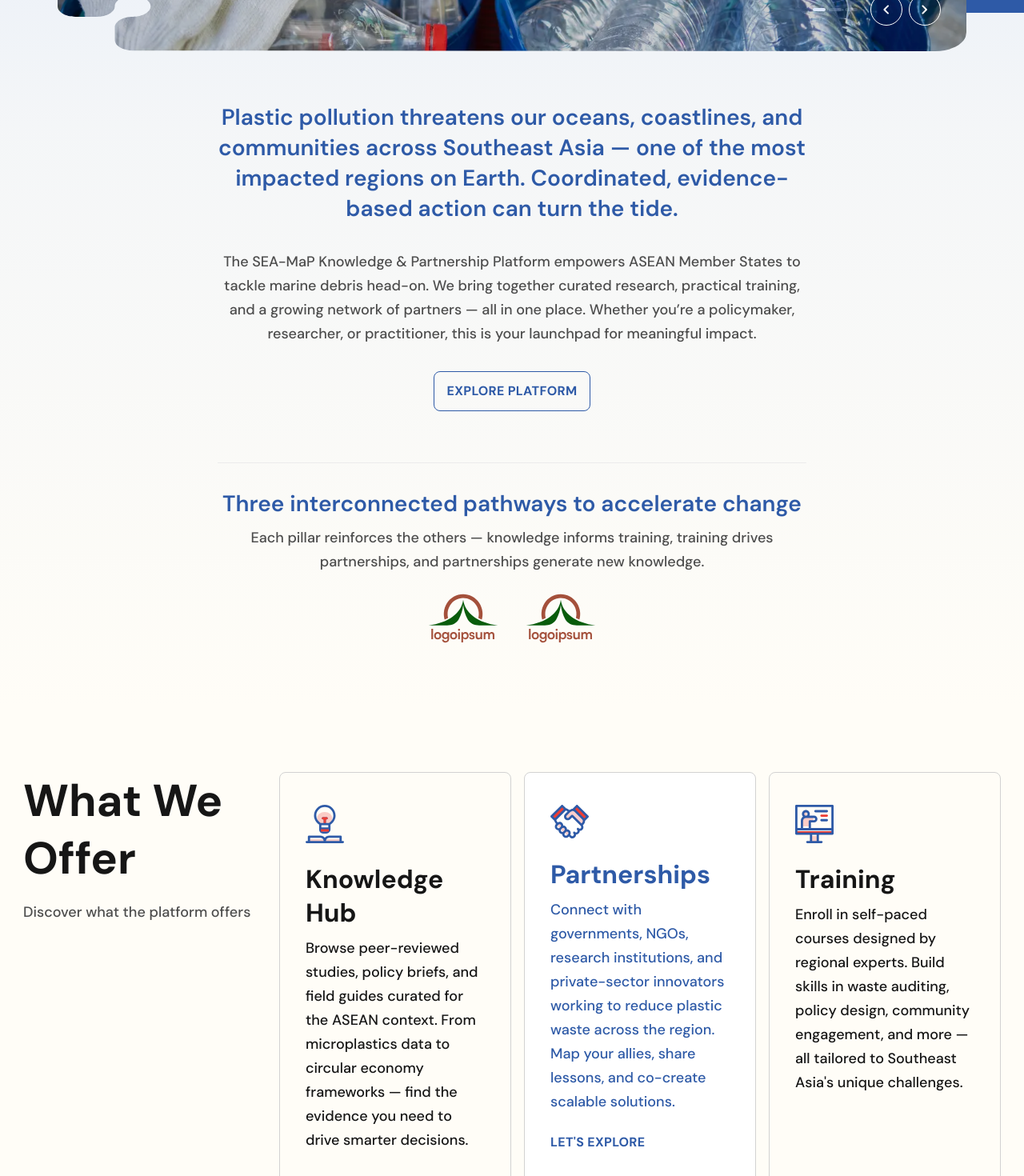
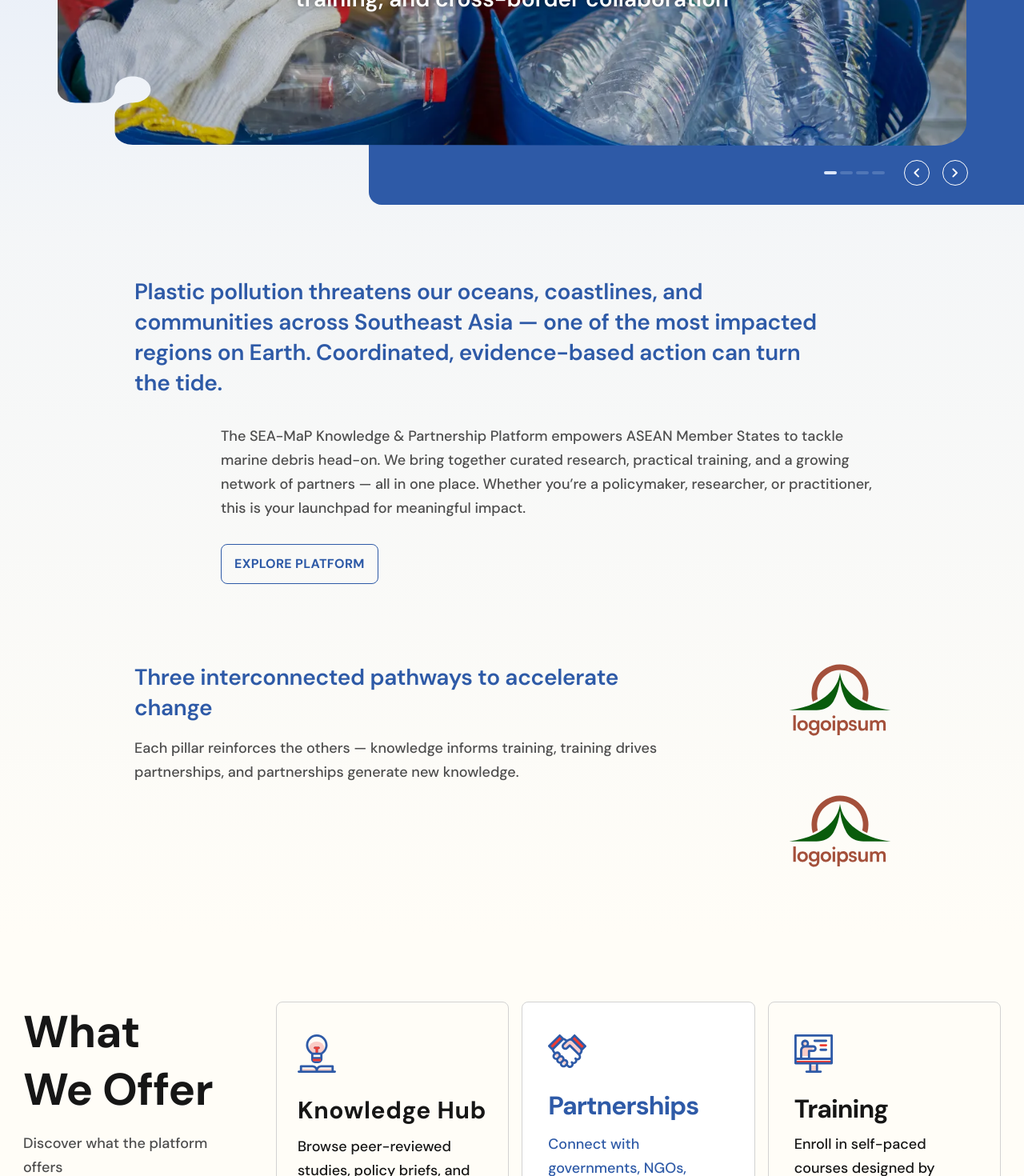
Before and after one commit to andikaflying/asean-plastics, a Next.js app: page / in a window 1280 px wide. Shown: the part 560-2030 px from the top of the page at 80% size. Built offline with nearby package versions, Linux system fonts and the light colour scheme.

Commit message:
style: styling top page on homepage

```diff
--- a/src/app/(site)/contact/page.tsx
+++ b/src/app/(site)/contact/page.tsx
@@ -14,7 +14,7 @@ export default function ContactPage() {
   return (
     <>
       <ContactHero />
-      <Container className="py-8 lg:py-14">
+      <Container className="py-8 lg:py-[3.375rem]">
         <div className="grid grid-cols-1 gap-8 lg:grid-cols-[495fr_598fr] lg:gap-[8.0625rem]">
           <ContactIntro />
           <ContactForm />
--- a/src/app/(site)/page.tsx
+++ b/src/app/(site)/page.tsx
@@ -22,9 +22,9 @@ export default function HomePage() {
       <div className="to-surface relative isolate overflow-hidden bg-gradient-to-b from-blue-100 via-blue-100/30">
         <div
           aria-hidden="true"
-          className="absolute top-0 right-0 -z-10 h-[28rem] w-[65%] rounded-bl-[6rem] bg-blue-500 sm:h-[36rem]"
+          className="absolute top-0 right-0 -z-10 h-[51rem] w-[64%] rounded-bl-[1rem] bg-blue-500"
         />
-        <div className="pt-24 pb-8 lg:pt-28 lg:pb-12">
+        <div className="pt-24 pb-8 lg:pt-26 lg:pb-12">
           <HomeHero />
           <HomeIntro />
         </div>
--- a/src/components/common/design-system/IconButton.tsx
+++ b/src/components/common/design-system/IconButton.tsx
@@ -23,7 +23,7 @@ export const IconButton = forwardRef<HTMLButtonElement, IconButtonProps>(functio
       ref={ref}
       type="button"
       className={cn(
-        'inline-flex size-10 items-center justify-center rounded-full transition-colors',
+        'inline-flex size-8 items-center justify-center rounded-full transition-colors',
         'focus-visible:outline-2 focus-visible:outline-offset-2 focus-visible:outline-blue-500',
         'disabled:cursor-not-allowed disabled:opacity-50',
         VARIANT_CLASSES[variant],
--- a/src/components/common/design-system/Typography.tsx
+++ b/src/components/common/design-system/Typography.tsx
@@ -3,6 +3,7 @@ import { cn } from '@/utils/cn';
 
 const SIZE_CLASSES = {
   display: 'text-display font-bold',
+  '6xl': 'text-6xl font-bold',
   '5xl': 'text-5xl font-bold',
   '4xl': 'text-4xl font-bold',
   '3xl': 'text-3xl font-bold',
--- a/src/components/features/home/HomeHero.tsx
+++ b/src/components/features/home/HomeHero.tsx
@@ -30,7 +30,7 @@ export function HomeHero() {
 
   return (
     <div
-      className="relative isolate mx-4 overflow-hidden rounded-3xl sm:mx-6 lg:mx-[4.5rem]"
+      className="mx-4rounded-3xl relative isolate sm:mx-6 lg:mx-[4.5rem]"
       role="region"
       aria-roledescription="carousel"
       aria-label="Homepage highlights"
@@ -40,7 +40,7 @@ export function HomeHero() {
           {HERO_SLIDES.map((slide, index) => (
             <div
               key={slide.id}
-              className="relative min-h-[24rem] w-full shrink-0 grow-0 basis-full sm:min-h-[32rem]"
+              className="relative h-[39.875rem] min-h-[24rem] w-full shrink-0 grow-0 basis-full sm:min-h-[32rem]"
               role="group"
               aria-roledescription="slide"
               style={{ maskImage: 'url(/icons/hero-mask.svg)', maskSize: '100% 100%' }}
@@ -54,12 +54,12 @@ export function HomeHero() {
                 className="object-cover"
               />
               <div className="absolute inset-0 bg-black/20" aria-hidden="true" />
-              <div className="relative flex h-full min-h-[24rem] flex-col items-center justify-center gap-6 px-6 py-16 text-center sm:min-h-[32rem]">
+              <div className="relative flex h-full min-h-[24rem] flex-col items-center justify-center gap-6 px-10 py-17 text-center sm:min-h-[32rem]">
                 <Typography
                   as={index === 0 ? 'h1' : 'p'}
-                  size="4xl"
+                  size="5xl"
                   color="inherit"
-                  className="max-w-3xl text-white uppercase drop-shadow-[0_0_5px_rgba(0,0,0,0.65)]"
+                  className="leading-[5.375rem] text-white uppercase drop-shadow-[0_0_5px_rgba(0,0,0,0.65)]"
                 >
                   {slide.title}
                 </Typography>
@@ -78,8 +78,8 @@ export function HomeHero() {
         </div>
       </div>
 
-      <div className="absolute right-8 bottom-8 flex items-center gap-4">
-        <div className="flex items-center gap-1" aria-hidden="true">
+      <div className="absolute right-[-0.125rem] bottom-[-3.125rem] flex items-center">
+        <div className="mr-6 flex items-center gap-1" aria-hidden="true">
           {HERO_SLIDES.map((slide, index) => (
             <span
               key={slide.id}
@@ -90,7 +90,7 @@ export function HomeHero() {
             />
           ))}
         </div>
-        <div className="flex items-center gap-2">
+        <div className="flex items-center gap-4">
           <IconButton
             aria-label="Previous slide"
             variant="ghost"
--- a/src/components/features/home/HomeIntro.tsx
+++ b/src/components/features/home/HomeIntro.tsx
@@ -10,33 +10,52 @@ const TRUSTED_BY_LOGOS = [
 
 export function HomeIntro() {
   return (
-    <div className="mx-auto flex max-w-3xl flex-col items-center gap-8 px-4 pt-16 pb-8 text-center">
-      <Typography as="p" size="xl" weight="semibold" className="text-blue-500">
+    <div className="mx-[4.5rem] mx-auto mt-[6.25rem] flex flex-col gap-8 px-[4.5rem] pt-16 pb-8">
+      <Typography
+        as="p"
+        size="xl"
+        weight="semibold"
+        className="pr-[10.625rem] pl-[6rem] tracking-[-0.3px] text-blue-500"
+      >
         Plastic pollution threatens our oceans, coastlines, and communities across Southeast Asia —
         one of the most impacted regions on Earth. Coordinated, evidence-based action can turn the
         tide.
       </Typography>
-      <Typography as="p" size="md" weight="medium" color="muted">
+      <Typography
+        as="p"
+        size="md"
+        weight="medium"
+        color="muted"
+        className="pr-[6rem] pl-[12.75rem]"
+      >
         The SEA-MaP Knowledge &amp; Partnership Platform empowers ASEAN Member States to tackle
         marine debris head-on. We bring together curated research, practical training, and a growing
         network of partners — all in one place. Whether you&rsquo;re a policymaker, researcher, or
         practitioner, this is your launchpad for meaningful impact.
       </Typography>
-      <Link href="/knowledge-hub" className={getButtonClassNames('primary')}>
+      <Link
+        href="/knowledge-hub"
+        className={`${getButtonClassNames('primary')} mt-[-0.125rem] ml-[12.75rem] w-fit`}
+      >
         Explore Platform
       </Link>
 
-      <div className="border-grey-200 mt-8 flex flex-col items-center gap-6 border-t pt-8">
-        <div className="flex flex-col gap-2">
-          <Typography as="p" size="xl" weight="semibold" className="text-blue-500">
+      <div className="border-grey-200 mt-8 mt-[4.125rem] flex flex-row justify-between gap-6 pl-[6rem]">
+        <div className="flex w-fit flex-col gap-4">
+          <Typography
+            as="p"
+            size="xl"
+            weight="semibold"
+            className="tracking-[-0.3px] text-blue-500"
+          >
             Three interconnected pathways to accelerate change
           </Typography>
-          <Typography as="p" size="md" weight="medium" color="muted">
+          <Typography as="p" size="md" weight="medium" color="muted" className="w-[43.75rem]">
             Each pillar reinforces the others — knowledge informs training, training drives
             partnerships, and partnerships generate new knowledge.
           </Typography>
         </div>
-        <div className="flex flex-wrap items-center justify-center gap-8">
+        <div className="flex flex-row flex-wrap items-center justify-center gap-[4.375rem] px-5">
           {TRUSTED_BY_LOGOS.map((logo) => (
             <Image
               key={logo.id}
@@ -44,7 +63,6 @@ export function HomeIntro() {
               alt="Partner organization"
               width={logo.width}
               height={logo.height}
-              className="h-16 w-auto"
             />
           ))}
         </div>
--- a/src/components/features/home/OfferCard.tsx
+++ b/src/components/features/home/OfferCard.tsx
@@ -1,29 +1,66 @@
 import Image from 'next/image';
 import Link from 'next/link';
 import { Typography } from '@/components/common/design-system/Typography';
+import { type OfferPillarId } from '@/constants/homepage';
 import type { OfferPillar } from '@/types/homepage';
 import { cn } from '@/utils/cn';
+
+export const OFFERCARD_CONTAINER_CLASSNAME: Record<OfferPillarId, string> = {
+  'knowledge-hub': 'px-[1.625rem]',
+  partnerships: '',
+  training: '',
+};
+
+export const OFFERCARD_TEXT_CONTAINER_CLASSNAME: Record<OfferPillarId, string> = {
+  'knowledge-hub': '',
+  partnerships: 'gap-3 mt-[0.125rem]',
+  training: '',
+};
+
+export const OFFERCARD_HEADER_CLASSNAME: Record<OfferPillarId, string> = {
+  'knowledge-hub': 'text-[1.875rem] tracking-[0.6px]',
+  partnerships: 'tracking-[-0.0625rem]',
+  training: 'tracking-[-0.0625rem]',
+};
+
+export const OFFERCARD_DESCRIPTION_CLASSNAME: Record<OfferPillarId, string> = {
+  'knowledge-hub': 'w-[13.75rem]',
+  partnerships: '',
+  training: '',
+};
 
 type OfferCardProps = {
   pillar: OfferPillar;
   isHighlighted?: boolean;
+  className?: string;
+  textContainerClassName?: string;
+  headerClassName?: string;
+  descriptionClassName?: string;
 };
 
-export function OfferCard({ pillar, isHighlighted = false }: OfferCardProps) {
+export function OfferCard({
+  pillar,
+  isHighlighted = false,
+  className,
+  textContainerClassName,
+  headerClassName,
+  descriptionClassName,
+}: OfferCardProps) {
   return (
     <div
       className={cn(
         'border-grey-300 flex h-full flex-col gap-6 rounded-lg border px-8 py-10',
         isHighlighted && 'bg-white',
+        className,
       )}
     >
       <Image src={pillar.icon.src} alt="" width={pillar.icon.width} height={pillar.icon.height} />
-      <div className="flex flex-col gap-2">
+      <div className={cn('flex flex-col gap-2', textContainerClassName)}>
         <Typography
           as="h3"
           size="2xl"
           weight="bold"
-          className={cn(isHighlighted ? 'text-blue-500' : 'text-text-primary')}
+          className={cn(isHighlighted ? 'text-blue-500' : 'text-text-primary', headerClassName)}
         >
           {pillar.title}
         </Typography>
@@ -31,7 +68,10 @@ export function OfferCard({ pillar, isHighlighted = false }: OfferCardProps) {
           as="p"
           size="md"
           weight="medium"
-          className={cn(isHighlighted ? 'text-blue-500' : 'text-text-primary')}
+          className={cn(
+            isHighlighted ? 'text-blue-500' : 'text-text-primary',
+            descriptionClassName,
+          )}
         >
           {pillar.description}
         </Typography>
--- a/src/components/features/home/WhatWeOffer.tsx
+++ b/src/components/features/home/WhatWeOffer.tsx
@@ -1,22 +1,38 @@
 import { Typography } from '@/components/common/design-system/Typography';
-import { OfferCard } from './OfferCard';
+import {
+  OfferCard,
+  OFFERCARD_CONTAINER_CLASSNAME,
+  OFFERCARD_DESCRIPTION_CLASSNAME,
+  OFFERCARD_HEADER_CLASSNAME,
+  OFFERCARD_TEXT_CONTAINER_CLASSNAME,
+} from './OfferCard';
 import { OFFER_PILLARS } from '@/constants/homepage';
 
 export function WhatWeOffer() {
   return (
-    <div className="flex flex-col gap-8 lg:flex-row lg:items-start">
-      <div className="flex flex-col gap-4 lg:w-72 lg:shrink-0">
-        <Typography as="h2" size="display">
+    <div className="flex flex-col gap-[4.5rem] lg:flex-row lg:items-start">
+      <div className="mt-2 flex flex-col gap-4 lg:w-[15.25rem] lg:shrink-0">
+        <Typography as="h2" size="display" className="tracking-[-0.0375rem]">
           What We Offer
         </Typography>
         <Typography as="p" size="md" weight="medium" color="muted">
           Discover what the platform offers
         </Typography>
       </div>
-      <div className="grid flex-1 grid-cols-1 gap-4 sm:grid-cols-2 lg:grid-cols-3">
-        {OFFER_PILLARS.map((pillar) => (
-          <OfferCard key={pillar.id} pillar={pillar} isHighlighted={pillar.id === 'partnerships'} />
-        ))}
+      <div className="mt-[0.375rem] grid flex-1 grid-cols-1 gap-4 sm:grid-cols-2 lg:grid-cols-3">
+        {OFFER_PILLARS.map((pillar) => {
+          return (
+            <OfferCard
+              key={pillar.id}
+              pillar={pillar}
+              isHighlighted={pillar.id === 'partnerships'}
+              className={OFFERCARD_CONTAINER_CLASSNAME[pillar.id]}
+              textContainerClassName={OFFERCARD_TEXT_CONTAINER_CLASSNAME[pillar.id]}
+              headerClassName={OFFERCARD_HEADER_CLASSNAME[pillar.id]}
+              descriptionClassName={OFFERCARD_DESCRIPTION_CLASSNAME[pillar.id]}
+            />
+          );
+        })}
       </div>
     </div>
   );
--- a/src/components/layout/Header.tsx
+++ b/src/components/layout/Header.tsx
@@ -71,7 +71,7 @@ export function Header() {
             href="/"
             className={cn(
               'inline-flex shrink-0 items-center rounded-lg',
-              isOnHero && 'bg-white px-3 py-2',
+              isOnHero && 'bg-transparent pt-[0.5rem] pl-0',
             )}
           >
             <Image
@@ -91,7 +91,7 @@ export function Header() {
                   item={item}
                   isActive={pathname.startsWith(item.href)}
                   isOnHero={isOnHero}
-                  className="tracking-[0.0625em]"
+                  className="font-bold tracking-[0.039em]"
                 />
               ))}
             </div>
--- a/src/constants/homepage.ts
+++ b/src/constants/homepage.ts
@@ -22,9 +22,15 @@ export const HERO_SLIDES: HeroSlide[] = [
     subtitle:
       'Hands-on training programmes equipping practitioners to run waste audits and design circular solutions',
   },
+  {
+    id: 'cross-border-worker',
+    image: { src: '/images/home/hero-banner.webp', width: 1400, height: 934 },
+    title: 'Skills Built for Worker',
+    subtitle: 'Hands-on training programmes equipping practitioners in 6 months',
+  },
 ];
 
-export const OFFER_PILLARS: OfferPillar[] = [
+export const OFFER_PILLARS = [
   {
     id: 'knowledge-hub',
     title: 'Knowledge Hub',
@@ -50,4 +56,8 @@ export const OFFER_PILLARS: OfferPillar[] = [
     icon: { src: '/icons/offer-training.svg', width: 48, height: 48 },
     href: '/training',
   },
-];
+] as const satisfies readonly OfferPillar[];
+
+/** Union of valid pillar ids, derived from `OFFER_PILLARS` so per-pillar style maps
+ *  (e.g. `OFFERCARD_CONTAINER_CLASSNAME` in `OfferCard.tsx`) can't drift out of sync. */
+export type OfferPillarId = (typeof OFFER_PILLARS)[number]['id'];
--- a/src/styles/theme.css
+++ b/src/styles/theme.css
@@ -1,7 +1,8 @@
 @theme {
   /* Typography — sizes in rem so they scale with user font settings */
-  --text-5xl: 4.5rem; /* 72px */
-  --text-5xl--line-height: 5.25rem; /* 84px */
+  --text-6xl: 4.5rem; /* 72px */
+  --text-6xl--line-height: 5.25rem; /* 84px */
+  --text-5xl: 4.25rem; /* 72px */
   --text-4xl: 3.5rem; /* 56px */
   --text-4xl--line-height: 4.125rem; /* 66px */
   --text-3xl: 2.5rem; /* 40px */
```
